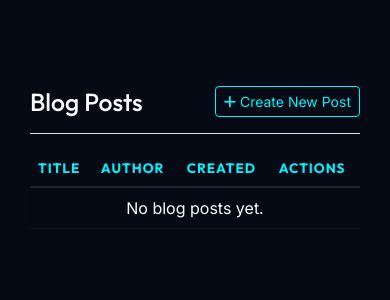
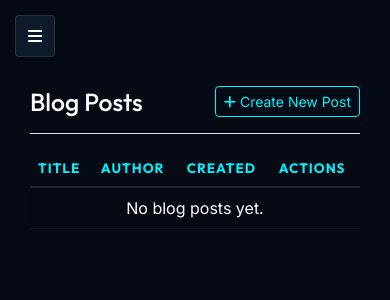
Before and after one commit to Hackerloid/suncity-website, a Django app: page /manage/blog/ in a window 390 px wide. Shown: the top 300 px of the page. Run offline with Django 5.2, Linux system fonts and the light colour scheme; a user stored in the database is signed in; data that the repository does not hold is empty; some libraries are stand-ins or nearby versions.

Commit message:
UI: Add mobile toggle button and sidebar ID to dashboard

```diff
--- a/templates/dashboard/base_dashboard.html
+++ b/templates/dashboard/base_dashboard.html
@@ -232,8 +232,11 @@
     </style>
 </head>
 <body>
+<button class="mobile-toggle" id="sidebarToggle">
+    <i class="fas fa-bars"></i>
+</button>
 
-<div class="sidebar">
+<div class="sidebar" id="sidebar">
     <div class="text-center mb-4">
         <h4>SunCity Admin</h4>
     </div>
```
